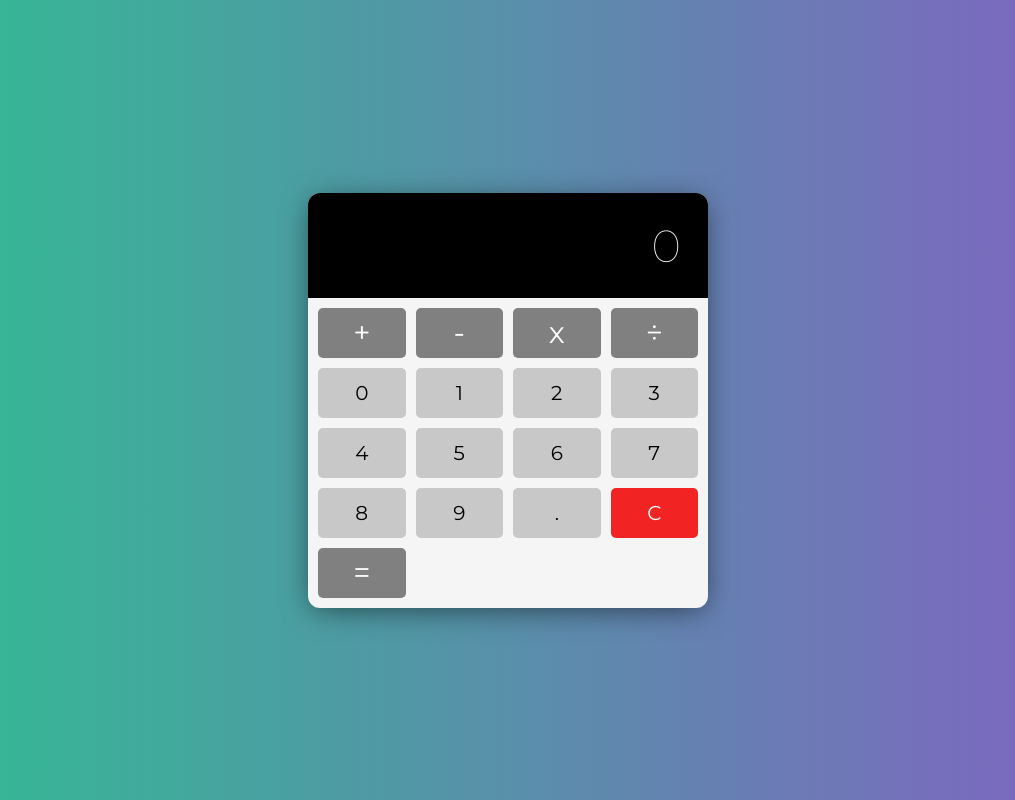
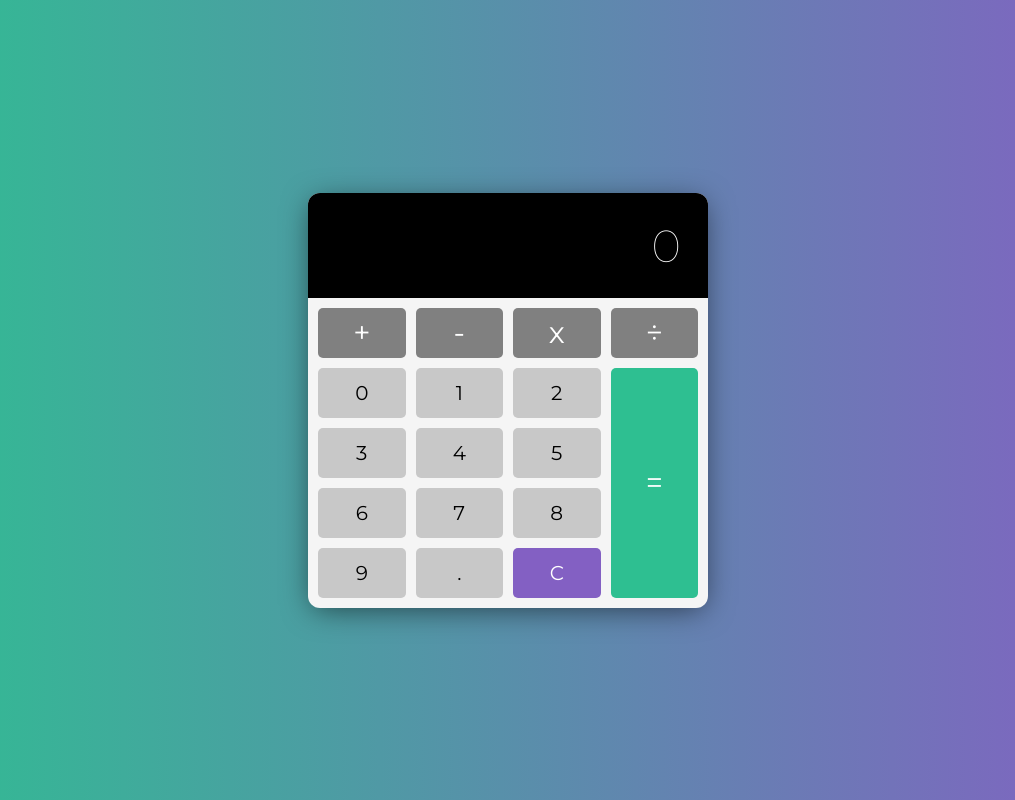
Before and after one commit to jimmyhanh/Basic-calculator, a plain HTML site: page index.html in a window 1280 px wide. Shown: the whole page, without its empty margins (132-1147 px from the left). Drawn offline with Linux system fonts and the light colour scheme.

Commit message:
Add files via upload

```diff
--- a/index.html
+++ b/index.html
@@ -19,7 +19,7 @@
             <button class = "operator" value = "+">+</button>
             <button class = "operator" value = "-">-</button>
             <button class = "operator" value = "*">x</button>
-            <button class = "operator" value = "÷">÷</button>
+            <button class = "operator" value = "/">÷</button>
             <button value = "0">0</button>
             <button value = "1">1</button>
             <button value = "2">2</button>
@@ -32,7 +32,7 @@
             <button value = "9">9</button>
             <button value = ".">.</button>
             <button class = "clear" id="clearBtn" value = "C">C</button>
-            <button class = "equal-sign operator" value = "=">=</button>
+            <button class = "equals-sign operator" value = "=">=</button>
         </div>
     </div>
     <!-- Script -->
--- a/style.css
+++ b/style.css
@@ -101,7 +101,7 @@ button:focus {
 }
 
 .clear {
-  background: rgb(241, 35, 35);
+  background: #8360c3;
   color: white;
 }
 
@@ -112,7 +112,7 @@ button:focus {
 .equals-sign {
   grid-column: -2;
   grid-row: 2 / span 4;
-  background: rgb(13, 206, 87);
+  background: #2ebf91;
 }
 
 /* Media Queries */
```
